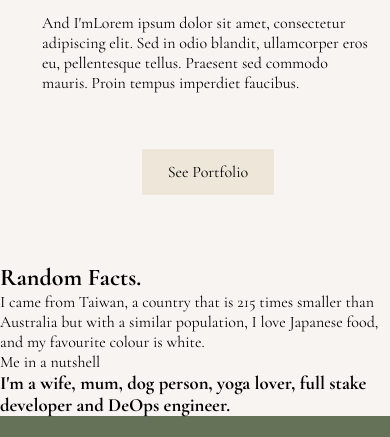
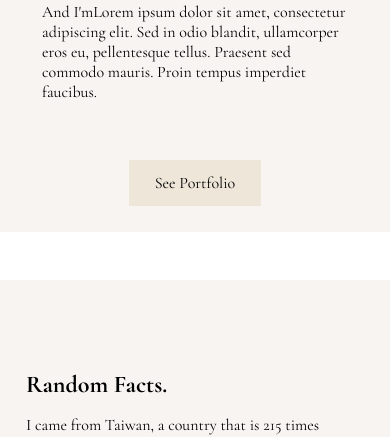
Before and after one commit to AbbyKuo/AbbyKuo.github.io, a plain HTML site: page about.html in a window 390 px wide. Shown: the part 658-1095 px from the top of the page. Drawn offline with nearby package versions, Linux system fonts and the light colour scheme.

Commit message:
Added style.css for Abby's profile website. And ticked check boxes for completed tasks.

```diff
--- a/style.css
+++ b/style.css
@@ -6,7 +6,7 @@
     --black: #000000;
     --cream: #ede6d9;
     --background: #f7f4f2;
-    --light-green: #9dbc98;
+    /* --light-green: #9dbc98; */
     --action: rgba(99, 136, 137, )
 }
 
@@ -75,7 +75,7 @@ html {
   /* Components */
 
 body {
-    background-color: var(--background);
+    background-color: var(--white);
 }
 
 footer {
@@ -89,7 +89,7 @@ footer {
     text-decoration: none;
     color: var(--black);
     background-color: var(--cream);
-    margin: 24px 16px;
+    margin: 26px 0;
 }
 
 .btn-primary:hover {
@@ -109,7 +109,8 @@ header button {
 }
 
 .logo {
-    height: 150px;
+    height: 70px;
+    margin: 15px;
 }
 
 .mobile-nav a {
@@ -125,10 +126,15 @@ header button {
 
 .hamburger-icon {
     height: 40px;
+    margin-right: 26px;
 }
 
 .hero {
-    margin: 5px 0;
+    margin-top: 5px;
+    margin-bottom: 48px;
+    background-color: var(--background);
+    width: 100%;
+    height: auto;
 }
 
 .hero-bg {
@@ -163,6 +169,7 @@ header button {
 
 .hero-text {
     margin-left: 26px;
+    margin-right: 26px;
 }
 
 .hero h1 {
@@ -174,9 +181,15 @@ header button {
     padding: 16px;
     margin-bottom: 16px;
 }
+
+.content-container {
+    margin-left: 26px;
+    margin-right: 26px;
+    margin-bottom: 48px;
+}
+
 .portfolio {
-    padding: 32px 16px;
-    margin: 5px 10px;
+    margin: 5px 16px;
 }
 
 footer {
@@ -225,15 +238,59 @@ footer a:link, a:visited {
     border-bottom: 1px solid;
 }
 
+
 .form-floating input[type="submit"] {
     border: 0;
     margin-top: 8px;
     cursor: pointer;
     background-color: var(--cream);
     width: 15%;
+    min-width: fit-content;
 }
 
 .form-floating input[type="submit"]:hover {
     background-color: var(--green);
     color: var(--white);
 }
+
+/* about page styling */
+.ac {
+    background-color: var(--background);
+    margin-bottom: 48px;
+    padding: 70px 0;
+}
+
+.ac--1, .ac--2 {
+    margin-left: 26px;
+    margin-right: 26px;
+}
+
+.ac--1 h2 {
+    margin-bottom: 16px;
+}
+
+.ac--2 span {
+    border-style: solid;
+    border-color: var(--green);
+    border-radius: 5px;
+    margin-bottom: 16px;
+    padding: 5px;
+    text-transform: uppercase;
+}
+
+.ac--2 h3 {
+    margin-top: 32px;
+}
+
+/* portfolio page styling */
+
+.index-head, .index-title, .index-item {
+    margin: 5px 16px;
+}
+
+.index-container {
+    background-color: var(--background);
+    padding: 26px 26px 48px;
+    /* margin-bottom: 48px; */
+
+}
```
Also changed, not shown: 1 other file.
